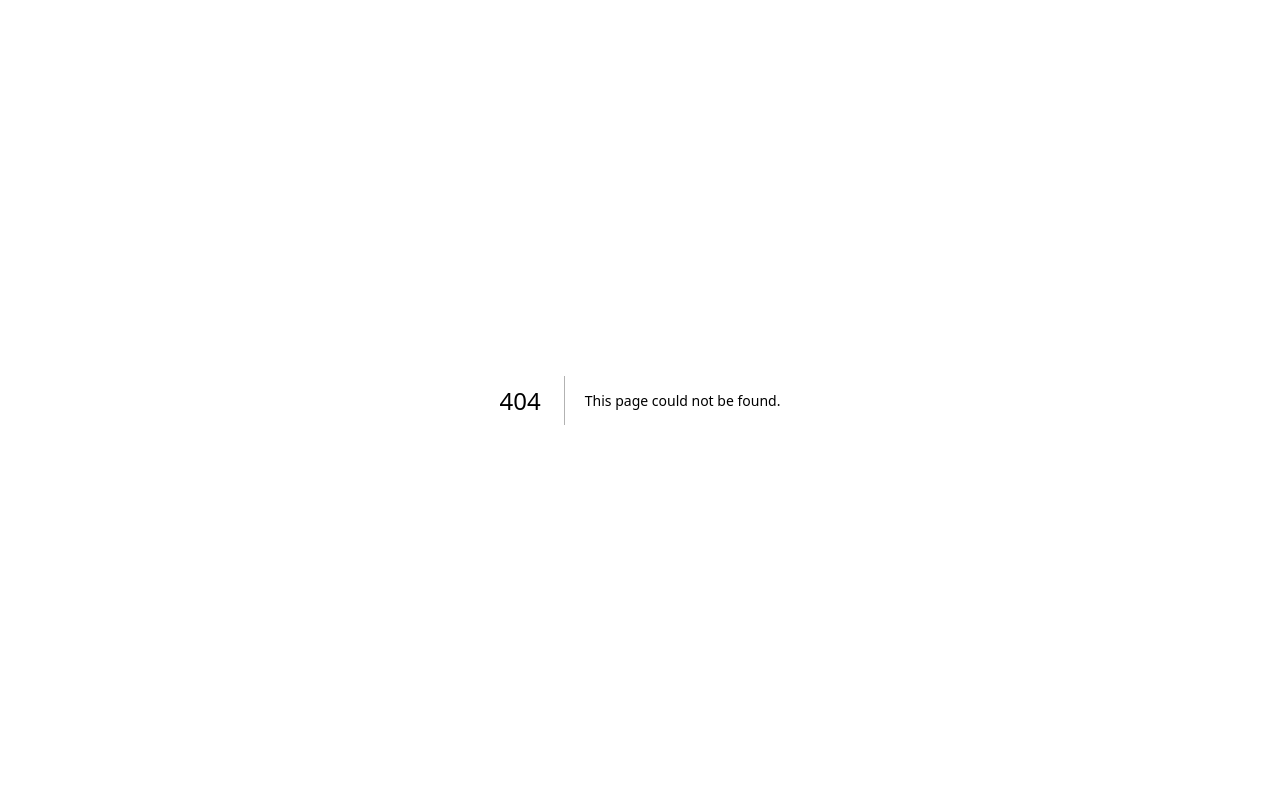
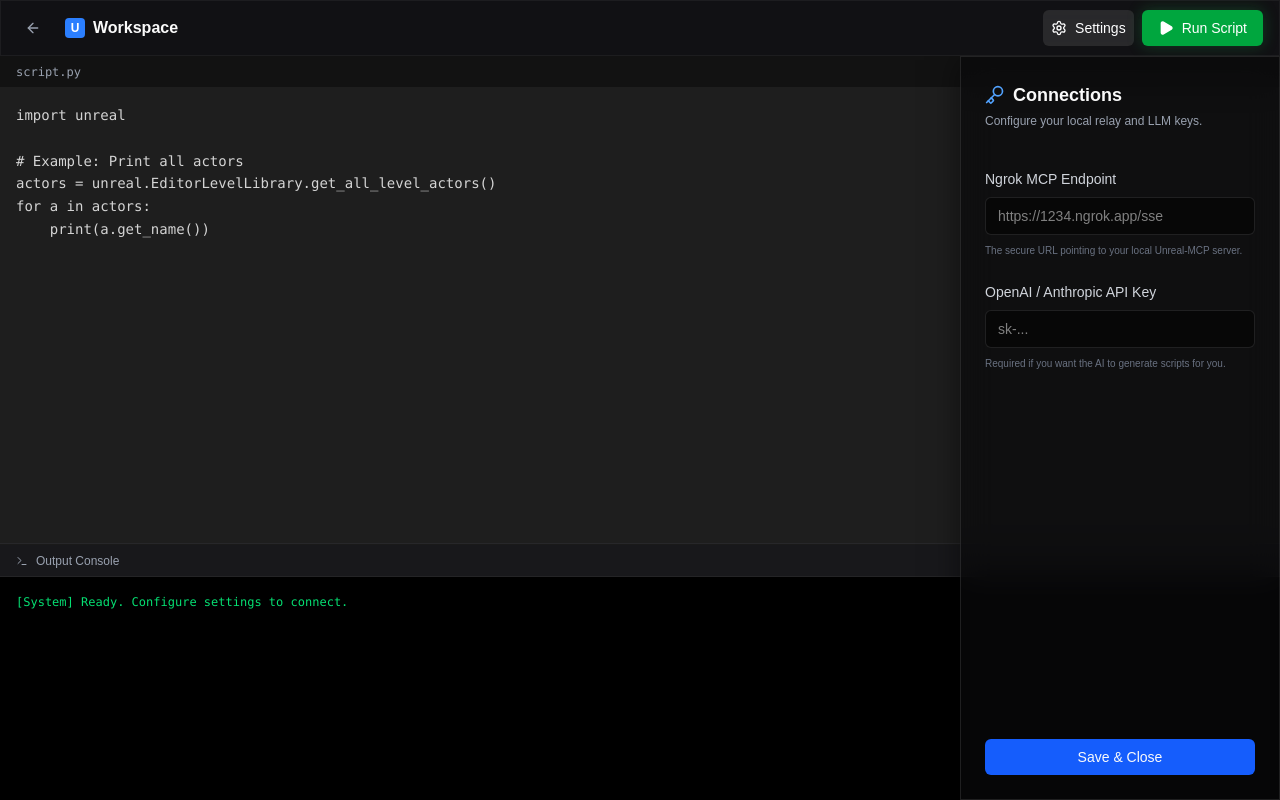
Before and after one commit to Jeevant010/UnrealMCP_UI, a Next.js app in the folder unrealui/: page /ide in a window 1280 px wide. Before the commit this address had no page. Built offline with nearby package versions, Linux system fonts and the light colour scheme.

Commit message:
Add IDEPage component for script execution and settings configuration

```diff
--- /dev/null
+++ b/unrealui/src/app/ide/page.tsx
@@ -0,0 +1,161 @@
+"use client";
+
+import { useState, useRef, useEffect } from "react";
+import Link from "next/link";
+import { Settings, Play, Terminal, ArrowLeft, Loader2, Key } from "lucide-react";
+
+export default function IDEPage() {
+  const [showSettings, setShowSettings] = useState(true); // Show by default to prompt user
+  const [ngrokUrl, setNgrokUrl] = useState("");
+  const [apiKey, setApiKey] = useState("");
+  const [code, setCode] = useState("import unreal\n\n# Example: Print all actors\nactors = unreal.EditorLevelLibrary.get_all_level_actors()\nfor a in actors:\n    print(a.get_name())\n");
+  const [output, setOutput] = useState<string[]>(["[System] Ready. Configure settings to connect."]);
+  const [isRunning, setIsRunning] = useState(false);
+
+  const consoleEndRef = useRef<HTMLDivElement>(null);
+
+  // Auto-scroll console
+  useEffect(() => {
+    consoleEndRef.current?.scrollIntoView({ behavior: "smooth" });
+  }, [output]);
+
+  const handleRun = async () => {
+    if (!ngrokUrl) {
+      setOutput(prev => [...prev, "[Error] Ngrok URL is not configured."]);
+      setShowSettings(true);
+      return;
+    }
+
+    setIsRunning(true);
+    setOutput(prev => [...prev, `[Running] Executing script on ${ngrokUrl}...`]);
+
+    try {
+      const response = await fetch("/api/mcp", {
+        method: "POST",
+        headers: { "Content-Type": "application/json" },
+        body: JSON.stringify({ url: ngrokUrl, script: code }),
+      });
+
+      const data = await response.json();
+
+      if (data.success) {
+        setOutput(prev => [...prev, `[Success]\n${data.result}`]);
+      } else {
+        setOutput(prev => [...prev, `[Error] ${data.error}`]);
+      }
+    } catch (err: any) {
+      setOutput(prev => [...prev, `[Network Error] ${err.message}`]);
+    } finally {
+      setIsRunning(false);
+    }
+  };
+
+  return (
+    <div className="h-screen flex flex-col bg-background text-foreground overflow-hidden">
+      {/* Navbar */}
+      <header className="h-14 flex justify-between items-center px-4 border-b border-border glass relative z-10">
+        <div className="flex items-center gap-4">
+          <Link href="/" className="p-2 hover:bg-white/5 rounded-md text-gray-400 hover:text-white transition-colors">
+            <ArrowLeft className="w-4 h-4" />
+          </Link>
+          <div className="font-semibold flex items-center gap-2">
+             <div className="w-5 h-5 rounded bg-blue-500 flex items-center justify-center font-bold text-white text-xs">U</div>
+             Workspace
+          </div>
+        </div>
+
+        <div className="flex items-center gap-2">
+          <button
+            onClick={() => setShowSettings(!showSettings)}
+            className={`p-2 rounded-md flex items-center gap-2 transition-colors ${showSettings ? 'bg-white/10 text-white' : 'text-gray-400 hover:bg-white/5 hover:text-white'}`}
+          >
+            <Settings className="w-4 h-4" />
+            <span className="text-sm font-medium">Settings</span>
+          </button>
+          <button
+            onClick={handleRun}
+            disabled={isRunning}
+            className="px-4 py-2 bg-green-600 hover:bg-green-500 text-white rounded-md flex items-center gap-2 text-sm font-medium transition-colors disabled:opacity-50 disabled:cursor-not-allowed shadow-[0_0_15px_rgba(22,163,74,0.3)]"
+          >
+            {isRunning ? <Loader2 className="w-4 h-4 animate-spin" /> : <Play className="w-4 h-4 fill-current" />}
+            Run Script
+          </button>
+        </div>
+      </header>
+
+      {/* Main Content */}
+      <div className="flex-1 flex overflow-hidden relative">
+
+        {/* Settings Overlay / Panel */}
+        {showSettings && (
+          <div className="absolute inset-y-0 right-0 w-80 glass-panel border-l border-white/10 p-6 z-20 shadow-2xl flex flex-col gap-6 transform transition-transform">
+            <div>
+              <h3 className="text-lg font-bold mb-1 flex items-center gap-2"><Key className="w-5 h-5 text-blue-400"/> Connections</h3>
+              <p className="text-xs text-gray-400 mb-4">Configure your local relay and LLM keys.</p>
+            </div>
+
+            <div className="flex flex-col gap-2">
+              <label className="text-sm font-medium text-gray-300">Ngrok MCP Endpoint</label>
+              <input
+                type="text"
+                placeholder="https://1234.ngrok.app/sse"
+                value={ngrokUrl}
+                onChange={(e) => setNgrokUrl(e.target.value)}
+                className="w-full bg-black/50 border border-white/10 rounded-md px-3 py-2 text-sm focus:outline-none focus:border-blue-500 transition-colors"
+              />
+              <p className="text-[10px] text-gray-500">The secure URL pointing to your local Unreal-MCP server.</p>
+            </div>
+
+            <div className="flex flex-col gap-2">
+              <label className="text-sm font-medium text-gray-300">OpenAI / Anthropic API Key</label>
+              <input
+                type="password"
+                placeholder="sk-..."
+                value={apiKey}
+                onChange={(e) => setApiKey(e.target.value)}
+                className="w-full bg-black/50 border border-white/10 rounded-md px-3 py-2 text-sm focus:outline-none focus:border-blue-500 transition-colors"
+              />
+              <p className="text-[10px] text-gray-500">Required if you want the AI to generate scripts for you.</p>
+            </div>
+
+            <button
+              onClick={() => setShowSettings(false)}
+              className="mt-auto w-full py-2 bg-blue-600 hover:bg-blue-500 rounded-md text-sm font-medium transition-colors"
+            >
+              Save & Close
+            </button>
+          </div>
+        )}
+
+        {/* Editor Area */}
+        <div className="flex-1 flex flex-col">
+          <div className="flex-1 bg-[#1e1e1e] border-b border-border relative">
+            <div className="absolute top-0 left-0 w-full h-8 bg-black/40 flex items-center px-4 text-xs font-mono text-gray-400 border-b border-white/5">
+              script.py
+            </div>
+            <textarea
+              value={code}
+              onChange={(e) => setCode(e.target.value)}
+              spellCheck={false}
+              className="w-full h-full bg-transparent p-4 pt-12 text-sm font-mono text-[#d4d4d4] focus:outline-none resize-none leading-relaxed"
+            />
+          </div>
+
+          {/* Console Area */}
+          <div className="h-64 bg-black flex flex-col border-t border-white/10">
+            <div className="h-8 bg-[#18181b] flex items-center px-4 gap-2 text-xs font-medium text-gray-400 border-b border-white/5">
+              <Terminal className="w-3 h-3" /> Output Console
+            </div>
+            <div className="flex-1 p-4 overflow-y-auto font-mono text-xs text-green-400 leading-relaxed">
+              {output.map((line, i) => (
+                <div key={i} className="mb-2 whitespace-pre-wrap">{line}</div>
+              ))}
+              <div ref={consoleEndRef} />
+            </div>
+          </div>
+        </div>
+
+      </div>
+    </div>
+  );
+}
```
